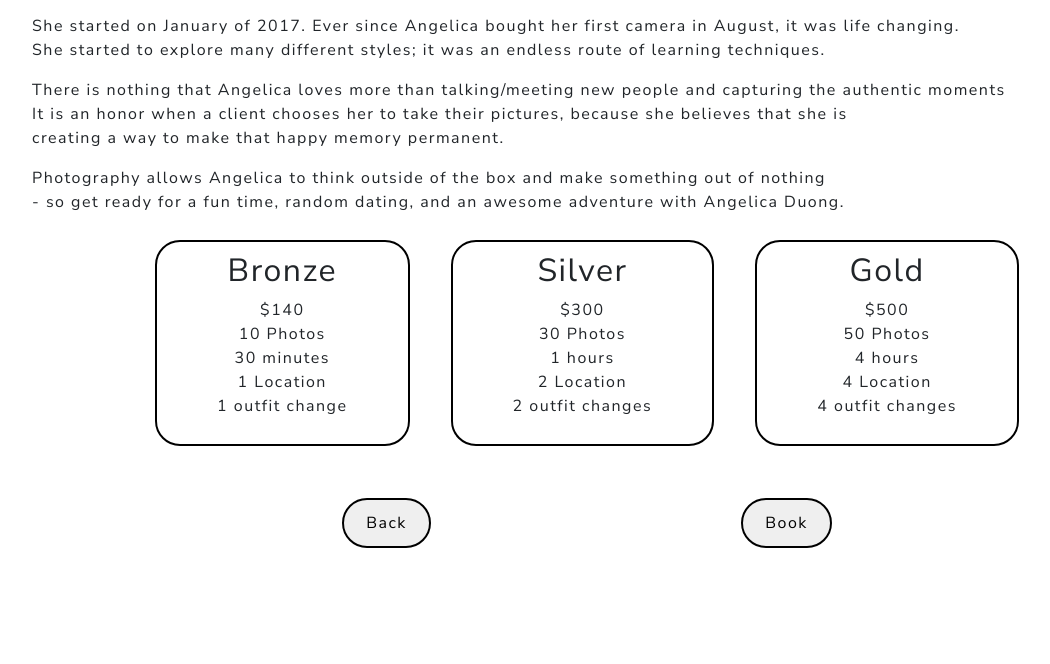
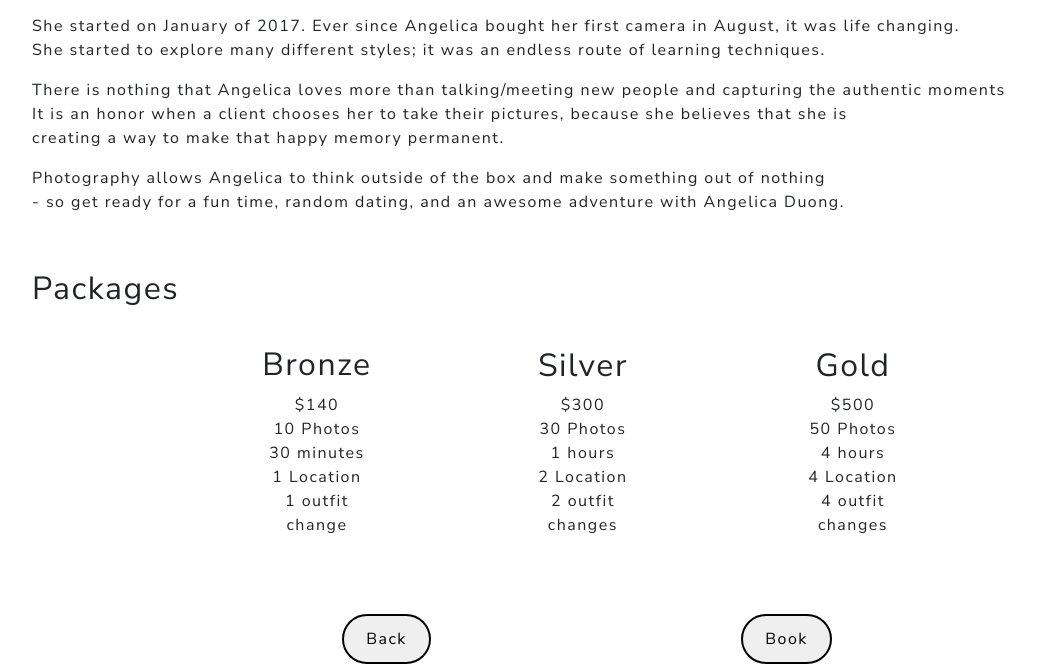
Before and after one commit to nabilahsan/shoot-mvp, a PHP site: page /angie.html in a window 1280 px wide. Shown: the part 2084-2748 px from the top of the page, without its empty margins (53-1103 px from the left). Before the commit the page ends 2632 px from the top, so only its background shows below. Run offline with PHP 8.4, Linux system fonts and the light colour scheme; some libraries are stand-ins or nearby versions.

Commit message:
removed border and added package heading
Signed-off-by: nabilahsan <nabilahsan95@gmail.com>

```diff
--- a/angie.html
+++ b/angie.html
@@ -153,6 +153,10 @@
         </p>
 
     </div>
+
+    <div id="main" class="container">
+        <h2>Packages</h2>
+
         <div id="packages" class="container-fluid">
             <div id="p1">
                 <!-- Package 1 -->
@@ -188,6 +192,8 @@
                 </ul>
             </div>
         </div>
+    </div>
+
 
     <div id="backb" class="container">
 
--- a/jordan.html
+++ b/jordan.html
@@ -155,6 +155,9 @@
         </p>
     </div>
 
+    <div id="main" class="container">
+        <h2>Packages</h2>
+
         <div id="packages" class="container-fluid">
             <div id="p1">
                 <!-- Package 1 -->
@@ -191,6 +194,8 @@
                 </ul>
             </div>
         </div>
+    </div>
+
 
     <div id="backb" class="container">
 
--- a/resources/css/profile.css
+++ b/resources/css/profile.css
@@ -141,11 +141,9 @@ nav {
 }
 
 #p1 {
-    border: 2px solid black;
     padding: 60px;
     padding-top: 10px;
     padding-bottom: 10px;
-    border-radius: 25px;
     margin-right: 25px;
 }
 
```
Lines whose indentation alone changed are shown as unchanged.
